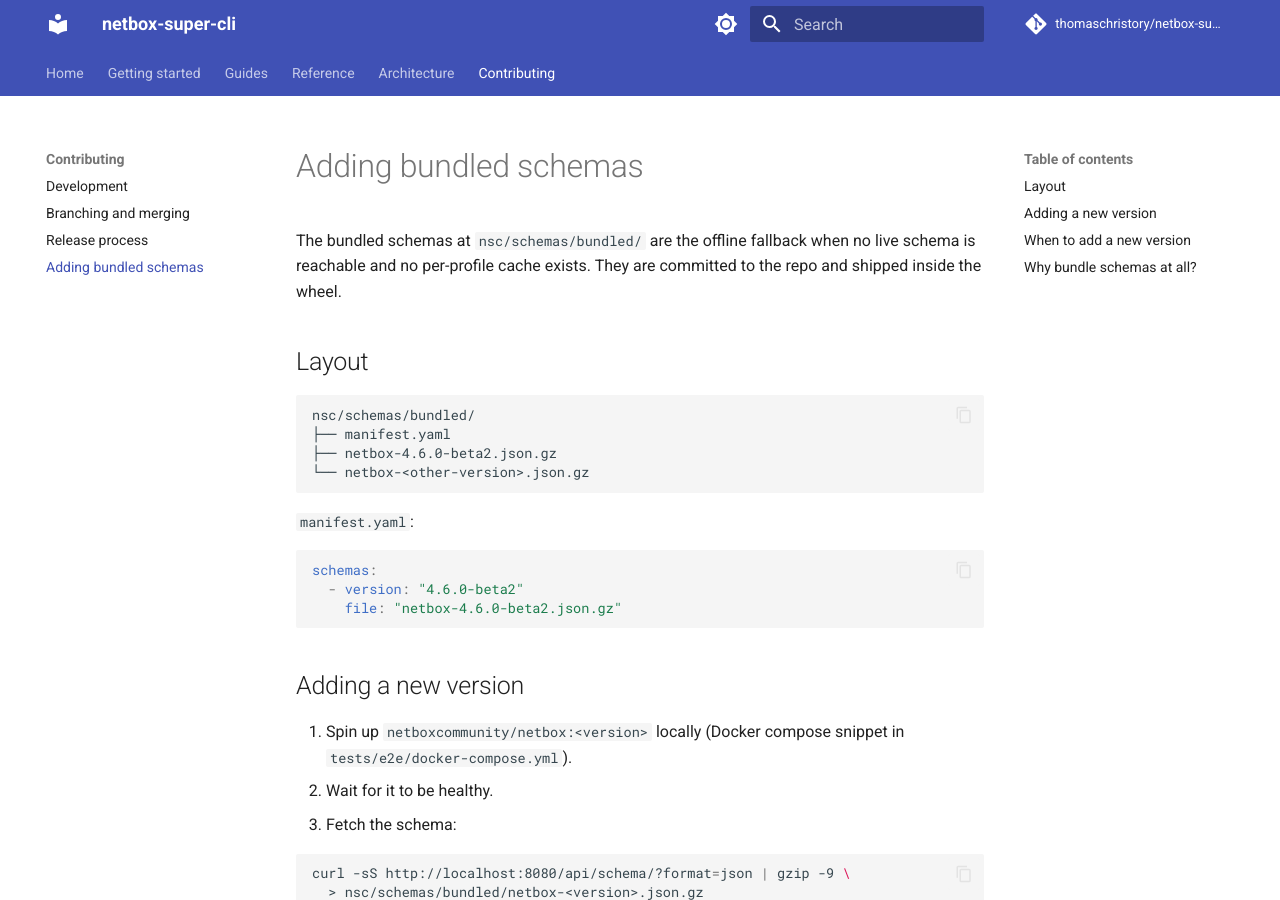
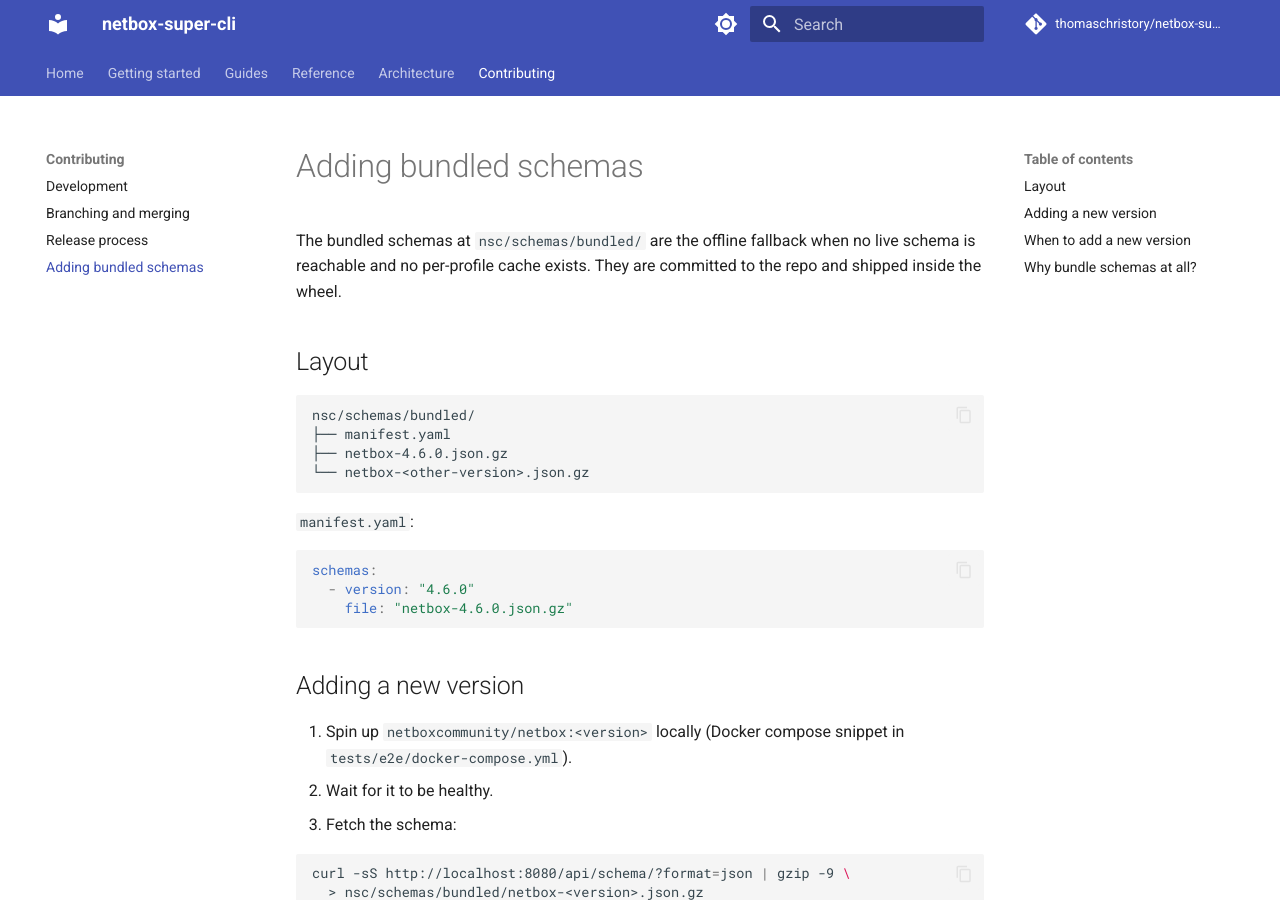
Before and after one commit to thomaschristory/netbox-super-cli, an MkDocs documentation site: the page built from docs/contributing/adding-bundled-schemas.md, in a window 1280 px wide and 900 px high. Built offline with MkDocs 1.6.1 and Material for MkDocs 9.7.7, drawn with Linux system fonts in a browser that asks for light colours; comment, search, counter and statistics services are not loaded.

Commit message:
feat(schemas): bundle 4.5.10 + 4.6.0, drop 4.6.0-beta2 (#36)
Closes #29. Drops the 4.6.0-beta2 snapshot in favour of 4.5.10 (oldest
supported) and 4.6.0 GA (newest). Narrows the supported-version claim
from "4.4+" to "4.5+" in the install docs and homepage.

The fallback selector previously took the alphabetically-first file in
the bundled directory, which would have resolved to 4.5.10 rather than
4.6.0. Switches `_load_bundled_command_model` to read manifest.yaml and
return the last entry (newest), matching `scripts/gen_docs.py`.

https://claude.ai/code/session_01ED5YJ1A4pmpViiFhLmH4H3

Co-authored-by: Claude <noreply@anthropic.com>

````diff
--- a/docs/contributing/adding-bundled-schemas.md
+++ b/docs/contributing/adding-bundled-schemas.md
@@ -9,7 +9,7 @@ the repo and shipped inside the wheel.
 ```
 nsc/schemas/bundled/
 ├── manifest.yaml
-├── netbox-4.6.0-beta2.json.gz
+├── netbox-4.6.0.json.gz
 └── netbox-<other-version>.json.gz
 ```
 
@@ -17,8 +17,8 @@ nsc/schemas/bundled/
 
 ```yaml
 schemas:
-  - version: "4.6.0-beta2"
-    file: "netbox-4.6.0-beta2.json.gz"
+  - version: "4.6.0"
+    file: "netbox-4.6.0.json.gz"
 ```
 
 ## Adding a new version
````
Also changed, not shown: README.md (+1 -1 lines), docs/getting-started/install.md (+1 -1 lines), docs/index.md (+1 -1 lines), docs/reference/cli.md (+1 -1 lines), docs/reference/schemas.md (+2 -1 lines), 8 other files.
